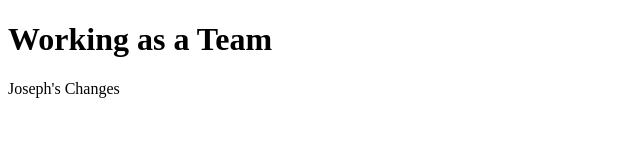
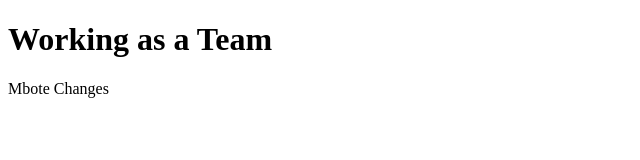
Before and after one commit to Mbote-Joseph/Team-Work-Training, a plain HTML site: page index.html in a window 1280 px wide. Shown: the full height of the page, 0-640 px from the left. Drawn offline with Linux system fonts and the light colour scheme.

Commit message:
Mbotes Changes

```diff
--- a/index.html
+++ b/index.html
@@ -8,6 +8,6 @@
   </head>
   <body>
     <h1>Working as a Team</h1>
-    <div>Joseph's Changes</div>
+    <div>Mbote Changes</div>
   </body>
 </html>
```
